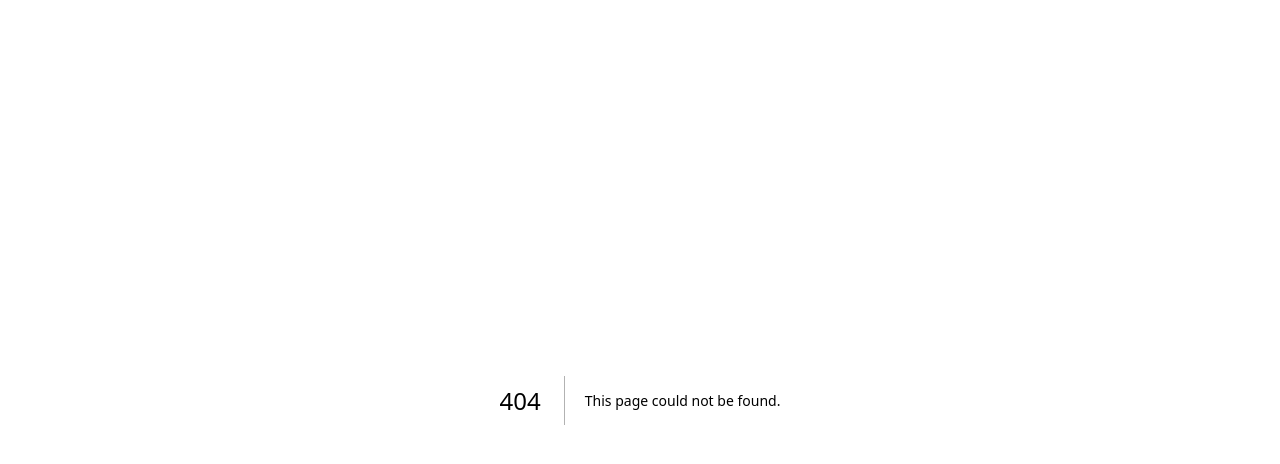
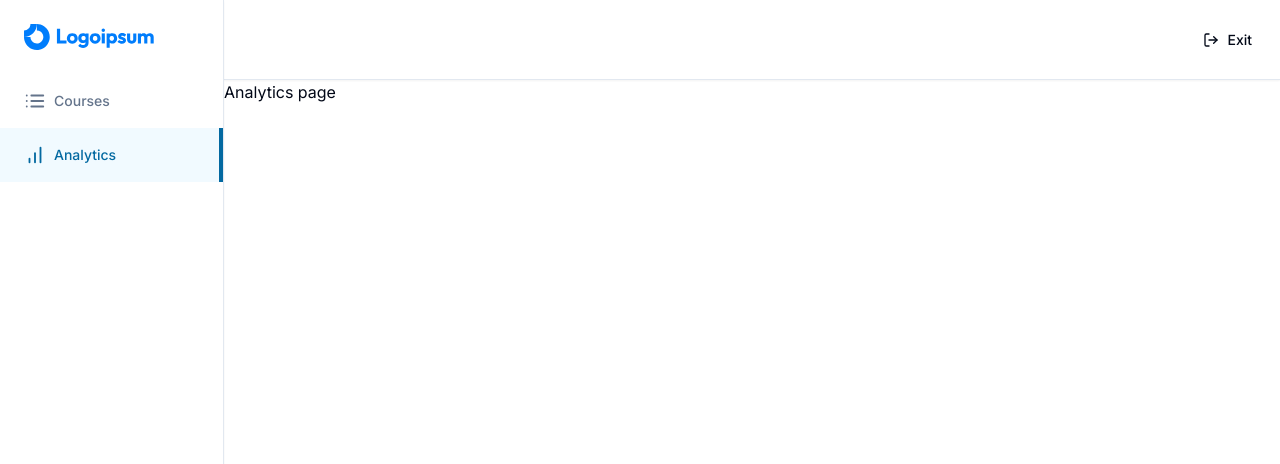
Before and after one commit to phananhnguyen1204/Academia, a Next.js app: page /teacher/analytics in a window 1280 px wide. Before the commit this address had no page. Shown: the top 464 px of the page. Built offline with nearby package versions, Linux system fonts and the light colour scheme.

Commit message:
teacher routes 🚀

```diff
--- /dev/null
+++ b/app/(dashboard)/(routes)/teacher/analytics/page.tsx
@@ -0,0 +1,5 @@
+const AnalyticsPage = () => {
+  return <div>Analytics page</div>;
+};
+
+export default AnalyticsPage;
--- /dev/null
+++ b/app/(dashboard)/(routes)/teacher/courses/page.tsx
@@ -0,0 +1,5 @@
+const CoursesPage = () => {
+  return <div>Courses Page</div>;
+};
+
+export default CoursesPage;
--- a/app/(dashboard)/_components/sidebar-routes.tsx
+++ b/app/(dashboard)/_components/sidebar-routes.tsx
@@ -1,6 +1,7 @@
 "use client";
 
-import { Compass, Layout } from "lucide-react";
+import { BarChart, Compass, Layout, List } from "lucide-react";
+import { usePathname } from "next/navigation";
 import { SidebarItem } from "./sidebar-item";
 
 const guestRoutes = [
@@ -16,8 +17,24 @@
   },
 ];
 
+const teacherRoutes = [
+  {
+    icon: List,
+    label: "Courses",
+    href: "/teacher/courses",
+  },
+  {
+    icon: BarChart,
+    label: "Analytics",
+    href: "/teacher/analytics",
+  },
+];
+
 export const SidebarRoutes = () => {
-  const routes = guestRoutes;
+  const pathname = usePathname();
+  const isTeacherPage = pathname?.includes("/teacher");
+  const routes = isTeacherPage ? teacherRoutes : guestRoutes;
+
   return (
     <div className="flex flex-col w-full">
       {routes.map((route) => (
--- a/app/(dashboard)/layout.tsx
+++ b/app/(dashboard)/layout.tsx
@@ -11,7 +11,7 @@
       <div className="hidden md:flex h-full w-56 flex-col fixed inset-y-0 z-50">
         <Sidebar></Sidebar>
       </div>
-      <main className="md:pl-56 h-full">{children}</main>
+      <main className="md:pl-56 pt-[80px] h-full">{children}</main>
     </div>
   );
 };
--- a/components/navbar-routes.tsx
+++ b/components/navbar-routes.tsx
@@ -15,11 +15,14 @@
   return (
     <div className="flex gap-x-2 ml-auto">
       {isTeacherPage || isPlayerPage ? (
-        <Button size="sm" variant="ghost">
-          <LogOut className="h-4 w-4 mr-2">Exit</LogOut>
-        </Button>
+        <Link href="/">
+          <Button size="sm" variant="ghost">
+            <LogOut className="h-4 w-4 mr-2"></LogOut>
+            Exit
+          </Button>
+        </Link>
       ) : (
-        <Link href="/teacher/course">
+        <Link href="/teacher/courses">
           <Button size="sm" variant="ghost">
             Teacher Mode
           </Button>
```
